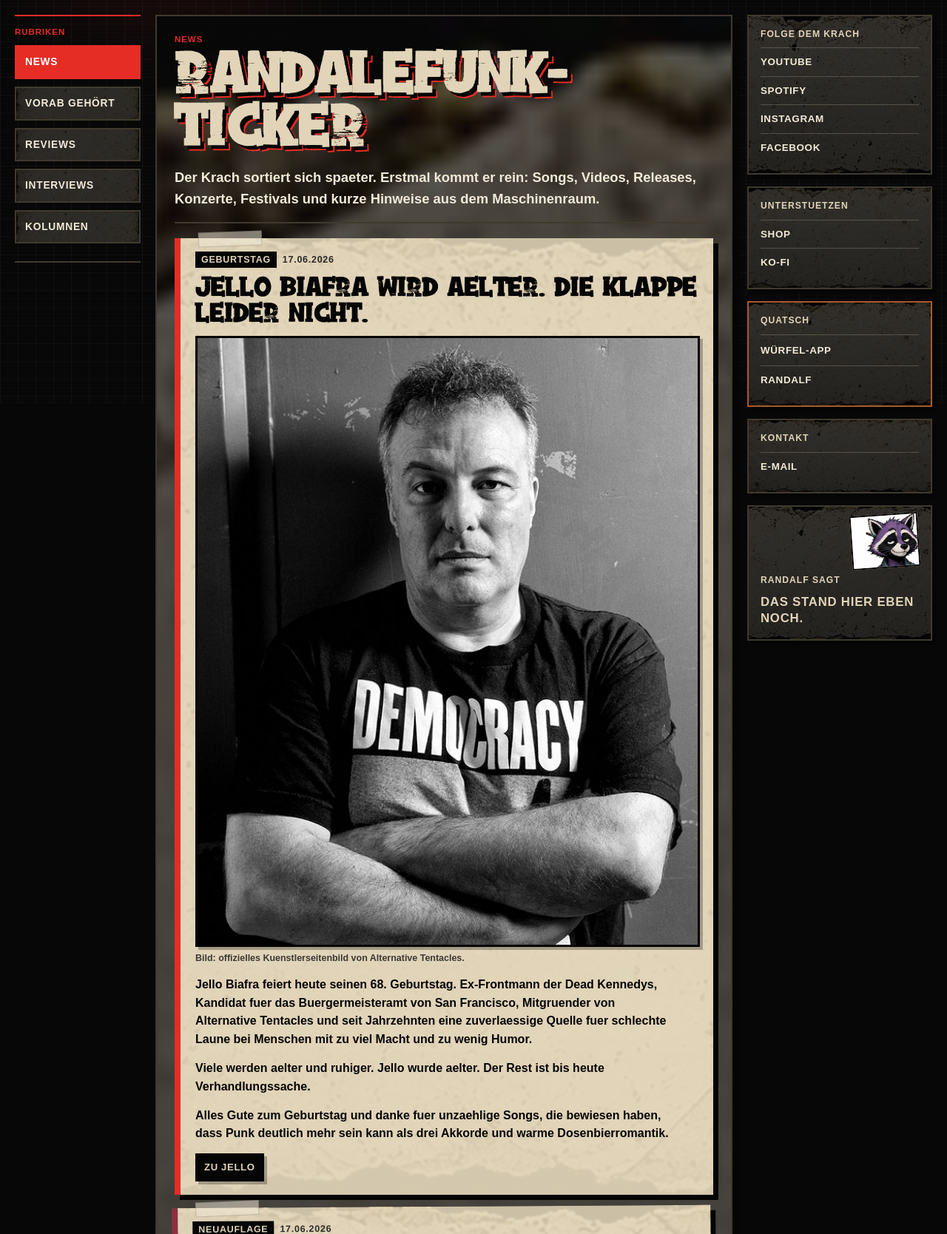
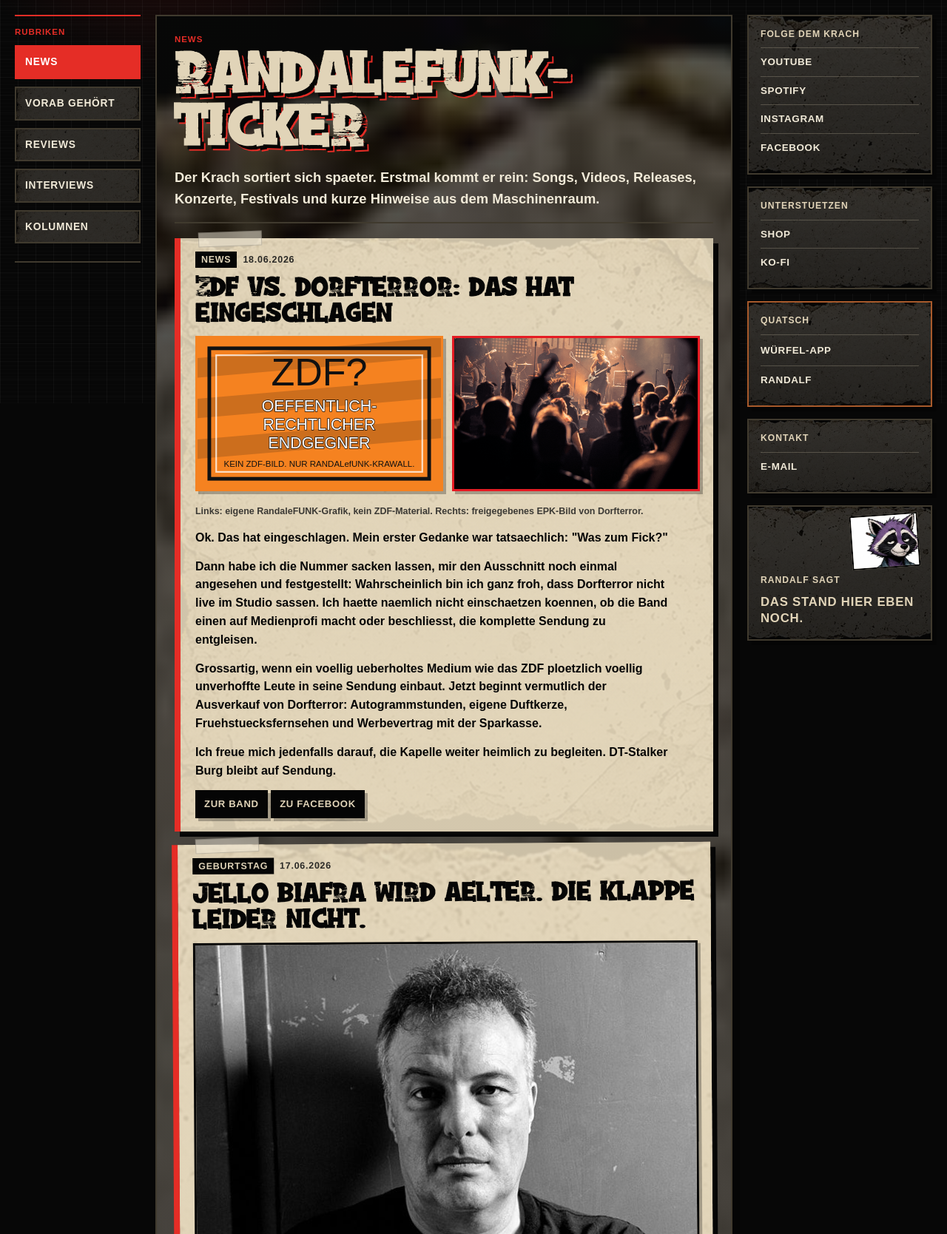
Before and after one commit to RandaleFUNK/randalefunk-website, a PHP site: page / in a window 1280 px wide. Shown: the part 255-1923 px from the top of the page at 74% size. Run offline with PHP 8.4, Linux system fonts and the light colour scheme.

Commit message:
Add Dorfterror ZDF ticker news

```diff
--- a/index.html
+++ b/index.html
@@ -55,6 +55,25 @@
           </div>
 
           <div class="ticker-list" aria-label="Aktuelle Kurzmeldungen" data-ticker-list>
+            <article class="ticker-card ticker-card--news" data-ticker-news data-published="2026-06-18T10:00:00">
+              <div class="ticker-meta">
+                <span>News</span>
+                <time datetime="2026-06-18T10:00:00">18.06.2026</time>
+              </div>
+              <h2>ZDF vs. Dorfterror: Das hat eingeschlagen</h2>
+              <figure class="ticker-media ticker-media--duo ticker-media--versus">
+                <img src="/assets/news/zdf-vs-dorfterror-placeholder.svg" alt="RandaleFUNK-Grafik ZDF gegen Dorfterror" loading="lazy">
+                <img src="/assets/news/dorfterror-epk-band-gebaeude9.jpg" alt="Dorfterror live auf der Buehne" loading="lazy">
+                <figcaption>Links: eigene RandaleFUNK-Grafik, kein ZDF-Material. Rechts: freigegebenes EPK-Bild von Dorfterror.</figcaption>
+              </figure>
+              <p>Ok. Das hat eingeschlagen. Mein erster Gedanke war tatsaechlich: "Was zum Fick?"</p>
+              <p>Dann habe ich die Nummer sacken lassen, mir den Ausschnitt noch einmal angesehen und festgestellt: Wahrscheinlich bin ich ganz froh, dass Dorfterror nicht live im Studio sassen. Ich haette naemlich nicht einschaetzen koennen, ob die Band einen auf Medienprofi macht oder beschliesst, die komplette Sendung zu entgleisen.</p>
+              <p>Grossartig, wenn ein voellig ueberholtes Medium wie das ZDF ploetzlich voellig unverhoffte Leute in seine Sendung einbaut. Jetzt beginnt vermutlich der Ausverkauf von Dorfterror: Autogrammstunden, eigene Duftkerze, Fruehstuecksfernsehen und Werbevertrag mit der Sparkasse.</p>
+              <p>Ich freue mich jedenfalls darauf, die Kapelle weiter heimlich zu begleiten. DT-Stalker Burg bleibt auf Sendung.</p>
+              <a class="ticker-button" href="https://dorfterror.de/" target="_blank" rel="noopener noreferrer">Zur Band</a>
+              <a class="ticker-button" href="https://www.facebook.com/Dorfterror" target="_blank" rel="noopener noreferrer">Zu Facebook</a>
+            </article>
+
             <article class="ticker-card ticker-card--news" data-ticker-news data-published="2026-06-17T12:00:00">
               <div class="ticker-meta">
                 <span>Geburtstag</span>
--- a/style.css
+++ b/style.css
@@ -350,6 +350,19 @@ a {
   display: grid;
   grid-template-columns: repeat(2, minmax(0, 1fr));
   gap: 12px;
+}
+
+.ticker-media--versus img {
+  aspect-ratio: 16 / 10;
+  object-fit: cover;
+}
+
+.ticker-media--versus img:first-child {
+  border-color: #f58220;
+}
+
+.ticker-media--versus img:nth-child(2) {
+  border-color: #e51b23;
 }
 
 .ticker-media img {
```
Also changed, not shown: assets/news/README.md, assets/news/dorfterror-epk-band-gebaeude9.jpg (added), assets/news/zdf-vs-dorfterror-placeholder.svg (added).
